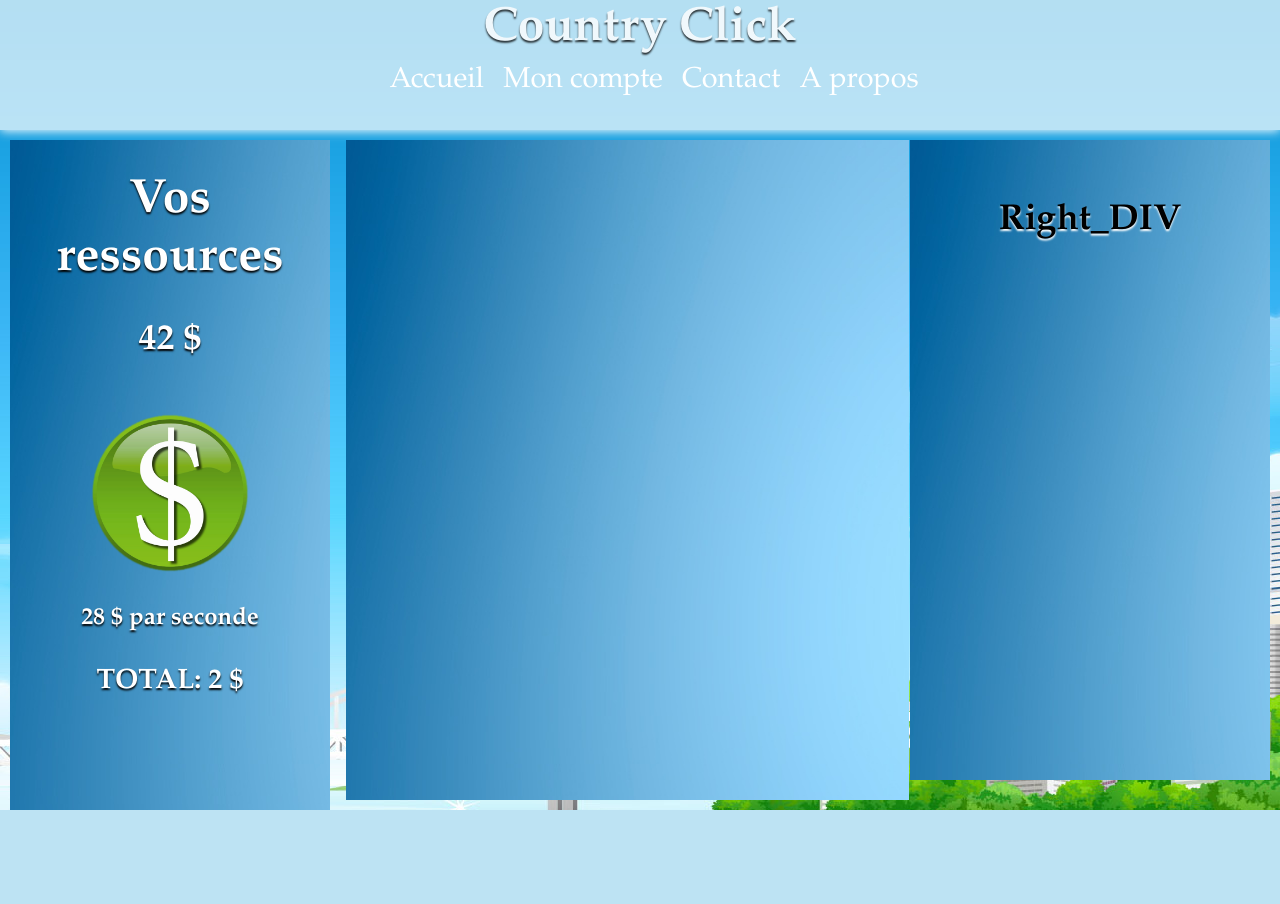
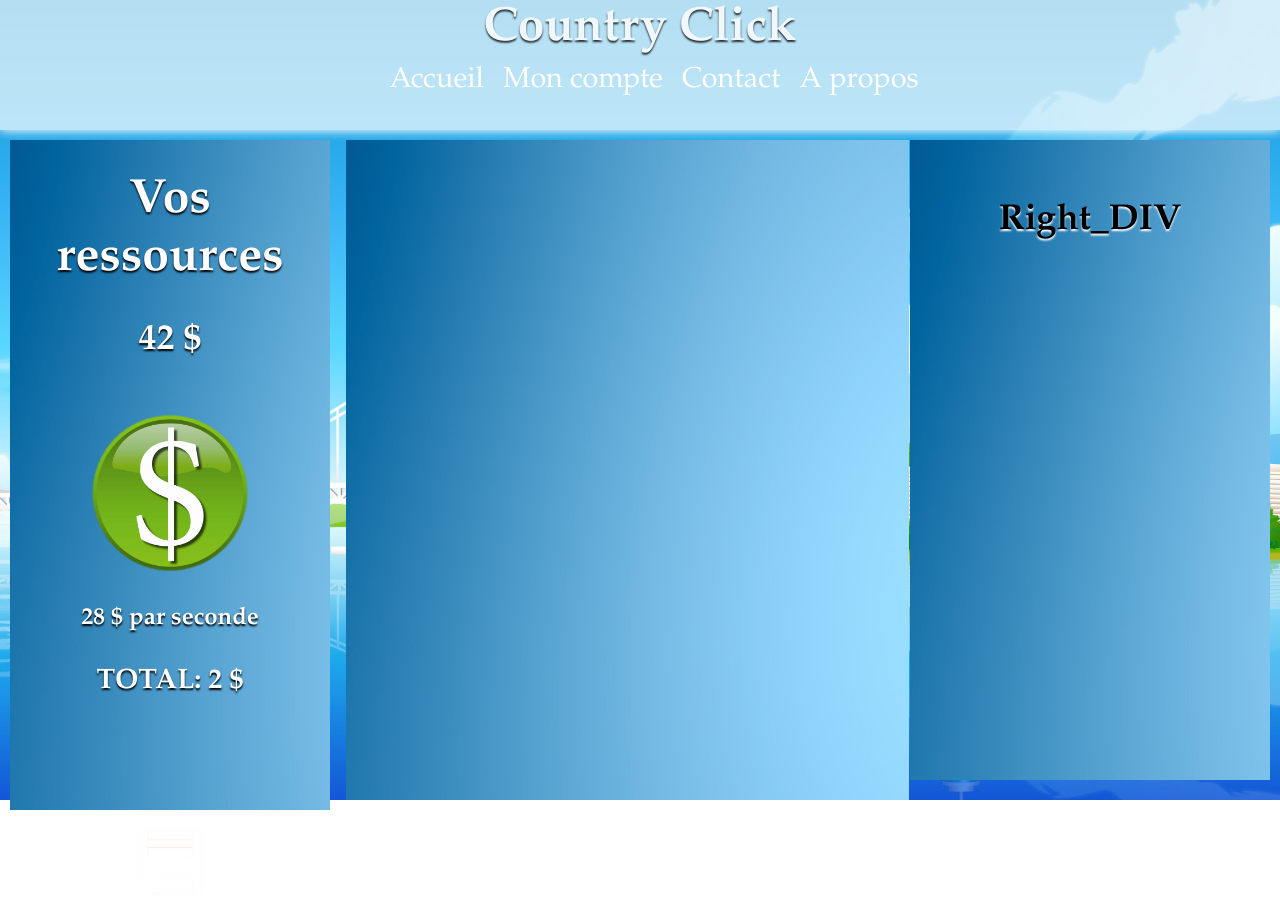
Before and after one commit to sacha67000/Clicker, a PHP site: page /game_page.php in a window 1280 px wide. Before the commit the page ends 810 px from the top, so only its background shows below. Run offline with PHP 8.4, Linux system fonts and the light colour scheme.

Commit message:
Disquette

```diff
--- a/game_page.css
+++ b/game_page.css
@@ -1,6 +1,8 @@
 body
 {
 	background-image: url(img/background.jpg);
+		background-repeat:no-repeat;
+	background-size:100%;
 	margin: 0;
 	height: 100%;
 	font-family: "Palatino Linotype", "Book Antiqua", Palatino, serif;
@@ -113,3 +115,36 @@
 	padding: 20px;
 	text-shadow: 0px 2px 2px white;
 }
+
+#save_button
+{
+	position: absolute;
+	background-color: #F60;
+	box-shadow: 0px 1px 10px black;
+	border-radius: 5px 10px 0 5px;
+	font-size:1.5em;
+	text-align:center;
+	left:10px;
+	top: 820px;
+	bottom: 10px;
+	right: 10%;
+	width: 25%;
+	text-decoration: none;
+	color: white;
+}
+
+#save_button:hover
+{
+	background-color:#F30;
+}
+
+#save_button:active
+{
+	background-color: #6C0;
+}
+
+#save_button img
+{
+	width: 20%;
+	padding: 10px;
+}
--- a/game_page.php
+++ b/game_page.php
@@ -22,6 +22,10 @@
 <h3>TOTAL: 2 $</h3>
 </div>
 
+<div id="save_button">
+<img src="img/disquette.png" alt="disquette" />
+</div>
+
 <div id="central">
 </div>
 
```
Also changed, not shown: img/orange.png (added).
